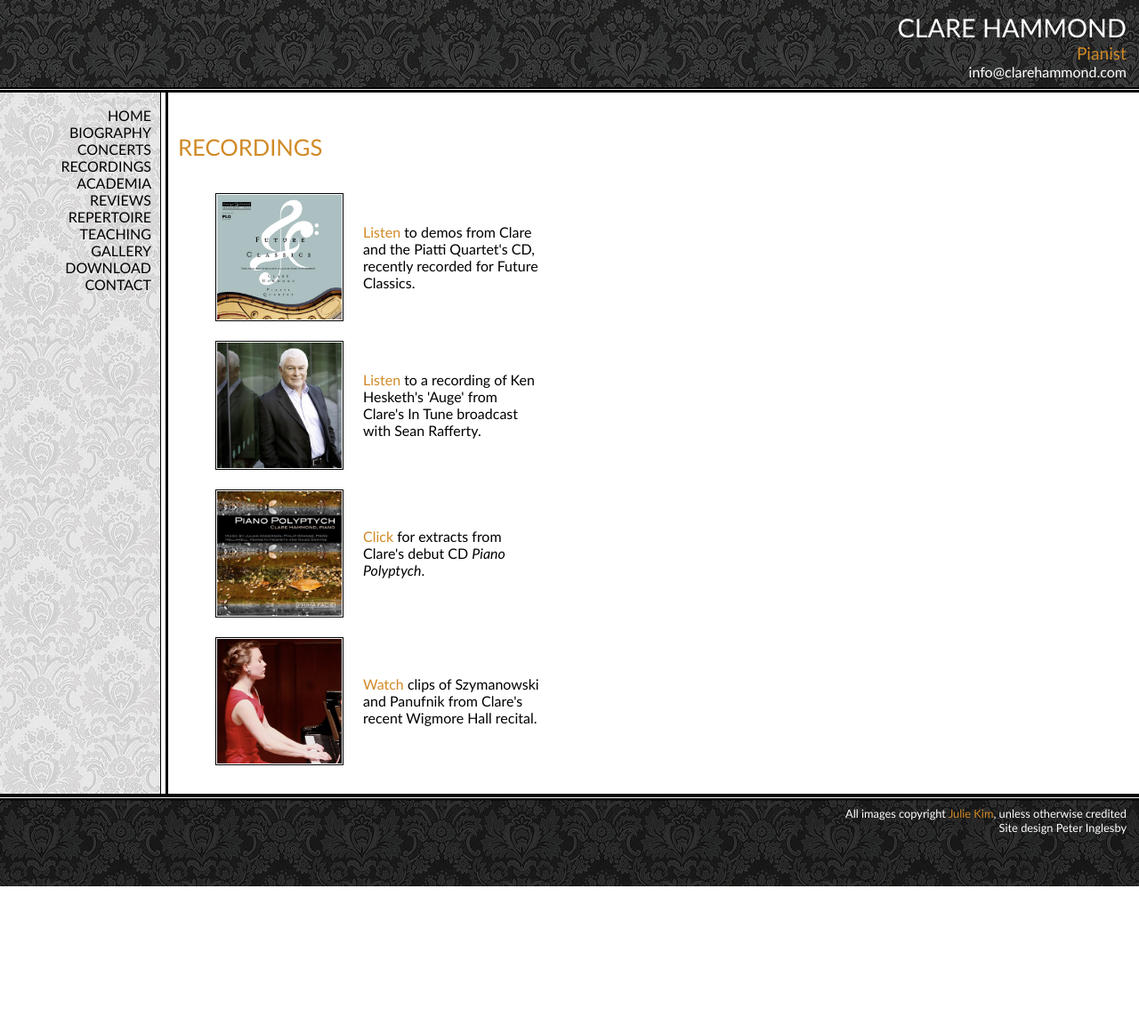
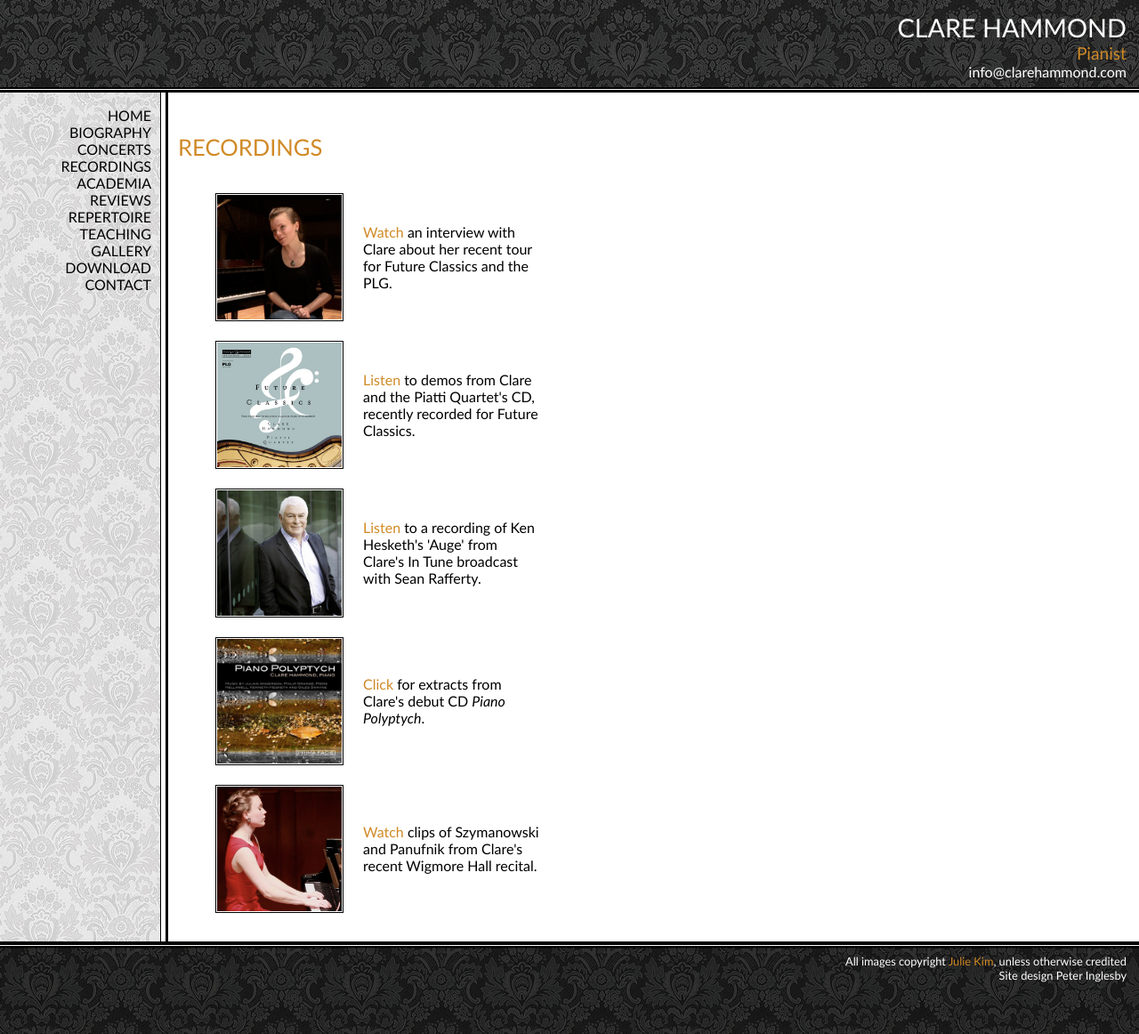
Before and after one commit to hammonc/clarehammond.com, a Jekyll site: the page built from recordings.html, in a window 1280 px wide. Shown: the whole page at 89% size. Built offline with Jekyll 4.4.1, drawn with Linux system fonts in a browser that asks for light colours; before the commit the page ends 996 px from its top, so only the background shows below that.

Commit message:
interview added to recordings page

```diff
--- a/interview.html
+++ b/interview.html
@@ -3,7 +3,7 @@ layout: recording-popout
 ---
 
 <div id="interview">
-  <p>Watch a film about Clare's current tour here:</p>
+  <p>Watch a film about Clare's recent tour here:</p>
 
   <div id="film-clip-interview" class="film-clip">
     <a href="resources/interview.mov" target="_blank" class="popupwindow" rel="height:320,width:360,scrollbars:1,status:1,resizable:0"><img src="resources/interview.jpg" class="film-clip-still" /></a>
--- a/recordings.html
+++ b/recordings.html
@@ -5,6 +5,14 @@ layout: no-image
 <h3 class="page-heading">RECORDINGS</h3>
 
 <table id="recording-links">
+  <tr>
+    <td><a href="interview.html" class="popupwindow"
+    rel="height:600,width:600,scrollbars:1,status:1,resizable:0"><img src="resources/interview2.jpg"
+    class="recording-link-img" /></a></td>
+    <td width="200"><a href="interview.html" class="popupwindow"
+    rel="height:450,width:600,scrollbars:1,status:1,resizable:0">Watch</a>
+   an interview with Clare about her recent tour for Future Classics and the PLG.</td>
+  </tr>
   <tr>
     <td><a href="liszt.html" class="popupwindow"
     rel="height:600,width:600,scrollbars:1,status:1,resizable:0"><img src="resources/future-classics.jpg"
```
Also changed, not shown: resources/interview2.jpg (added).
